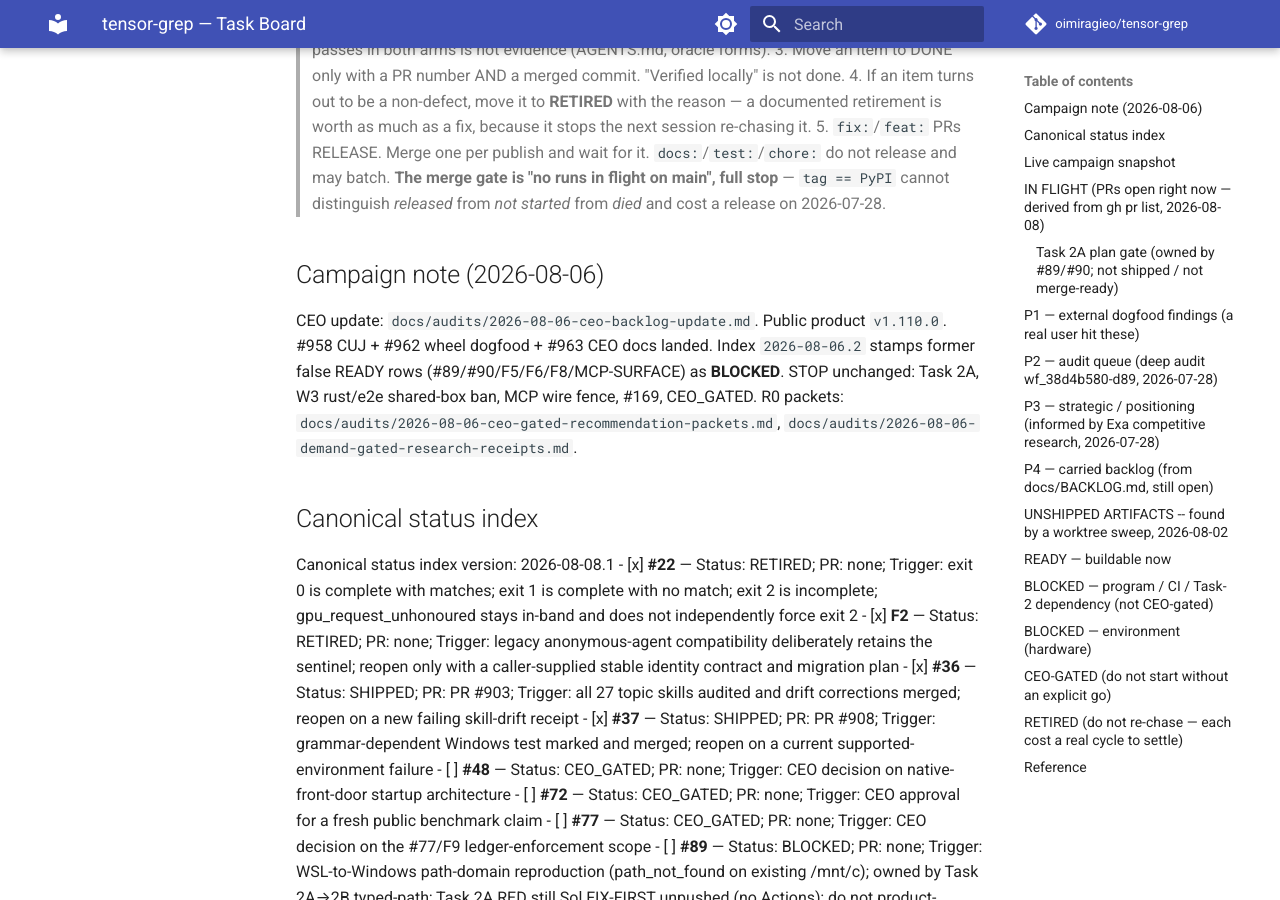
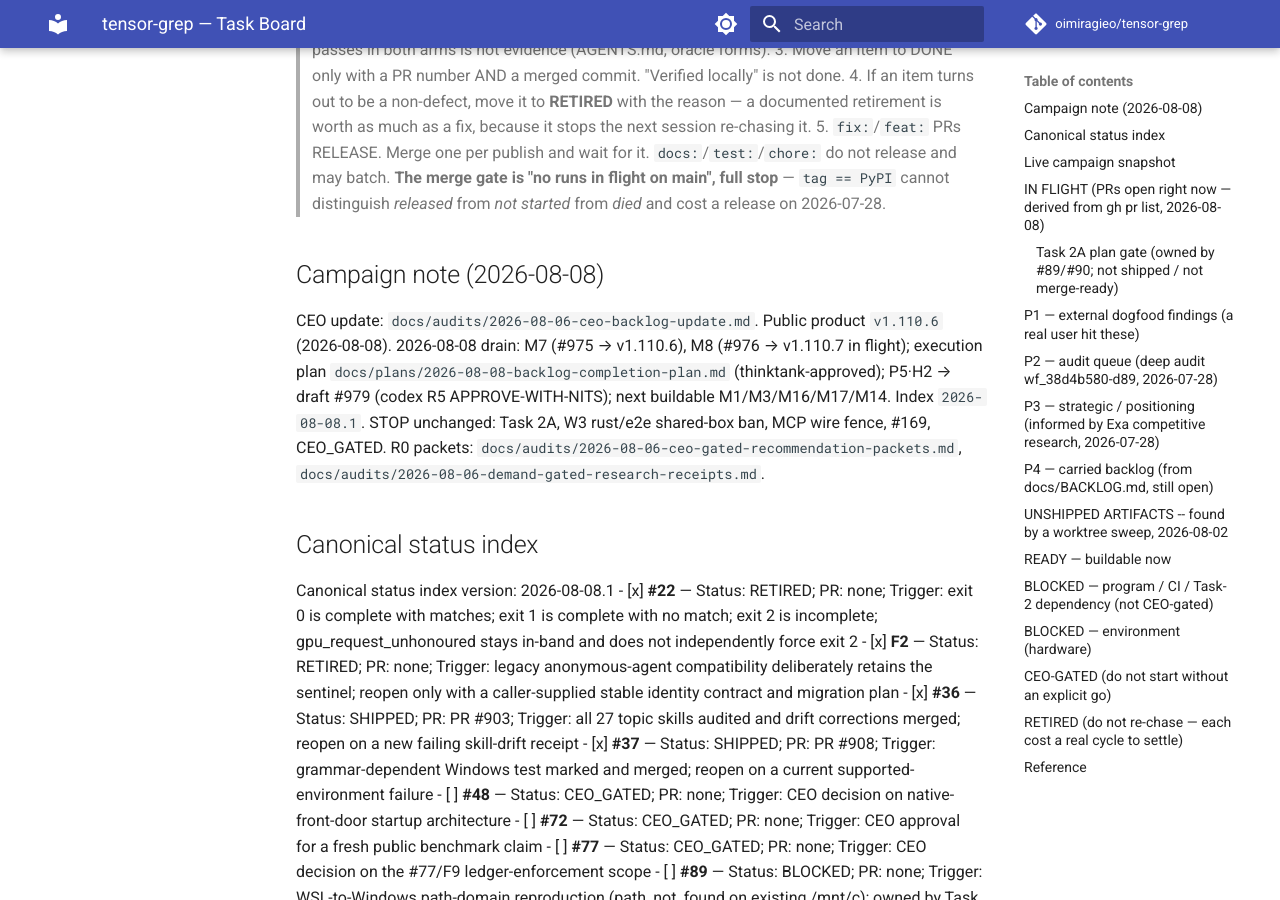
Before and after one commit to oimiragieo/tensor-grep, an MkDocs documentation site: the page built from docs/TASK_BOARD.md, in a window 1280 px wide and 900 px high, scrolled down 411 px. Built offline with MkDocs 1.6.1 and Material for MkDocs 9.7.7, drawn with Linux system fonts in a browser that asks for light colours; comment, search, counter and statistics services are not loaded.

Commit message:
docs: sync SESSION_HANDOFF + campaign note to index 2026-08-08.1

```diff
--- a/docs/TASK_BOARD.md
+++ b/docs/TASK_BOARD.md
@@ -18,12 +18,13 @@
 >    `tag == PyPI` cannot distinguish *released* from *not started* from *died* and cost a release
 >    on 2026-07-28.
 
-## Campaign note (2026-08-06)
+## Campaign note (2026-08-08)
 
-CEO update: `docs/audits/2026-08-06-ceo-backlog-update.md`. Public product `v1.110.0`. #958 CUJ + #962
-wheel dogfood + #963 CEO docs landed. Index `2026-08-06.2` stamps former false READY rows
-(#89/#90/F5/F6/F8/MCP-SURFACE) as **BLOCKED**. STOP unchanged: Task 2A, W3 rust/e2e shared-box ban,
-MCP wire fence, #169, CEO_GATED. R0 packets:
+CEO update: `docs/audits/2026-08-06-ceo-backlog-update.md`. Public product `v1.110.6` (2026-08-08).
+2026-08-08 drain: M7 (#975 → v1.110.6), M8 (#976 → v1.110.7 in flight); execution plan
+`docs/plans/2026-08-08-backlog-completion-plan.md` (thinktank-approved); P5·H2 → draft #979
+(codex R5 APPROVE-WITH-NITS); next buildable M1/M3/M16/M17/M14. Index `2026-08-08.1`. STOP
+unchanged: Task 2A, W3 rust/e2e shared-box ban, MCP wire fence, #169, CEO_GATED. R0 packets:
 `docs/audits/2026-08-06-ceo-gated-recommendation-packets.md`,
 `docs/audits/2026-08-06-demand-gated-research-receipts.md`.
 
```
Also changed, not shown: docs/SESSION_HANDOFF.md (+6 -3 lines).
